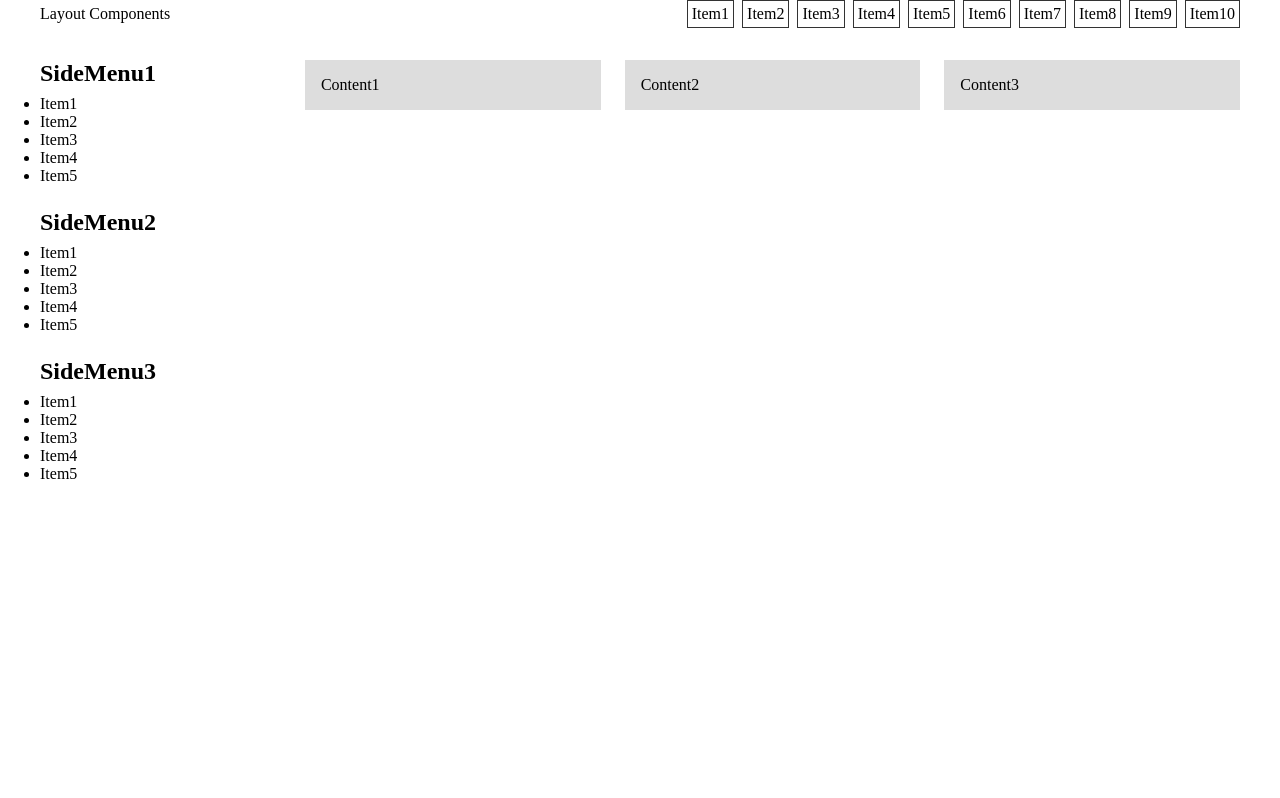
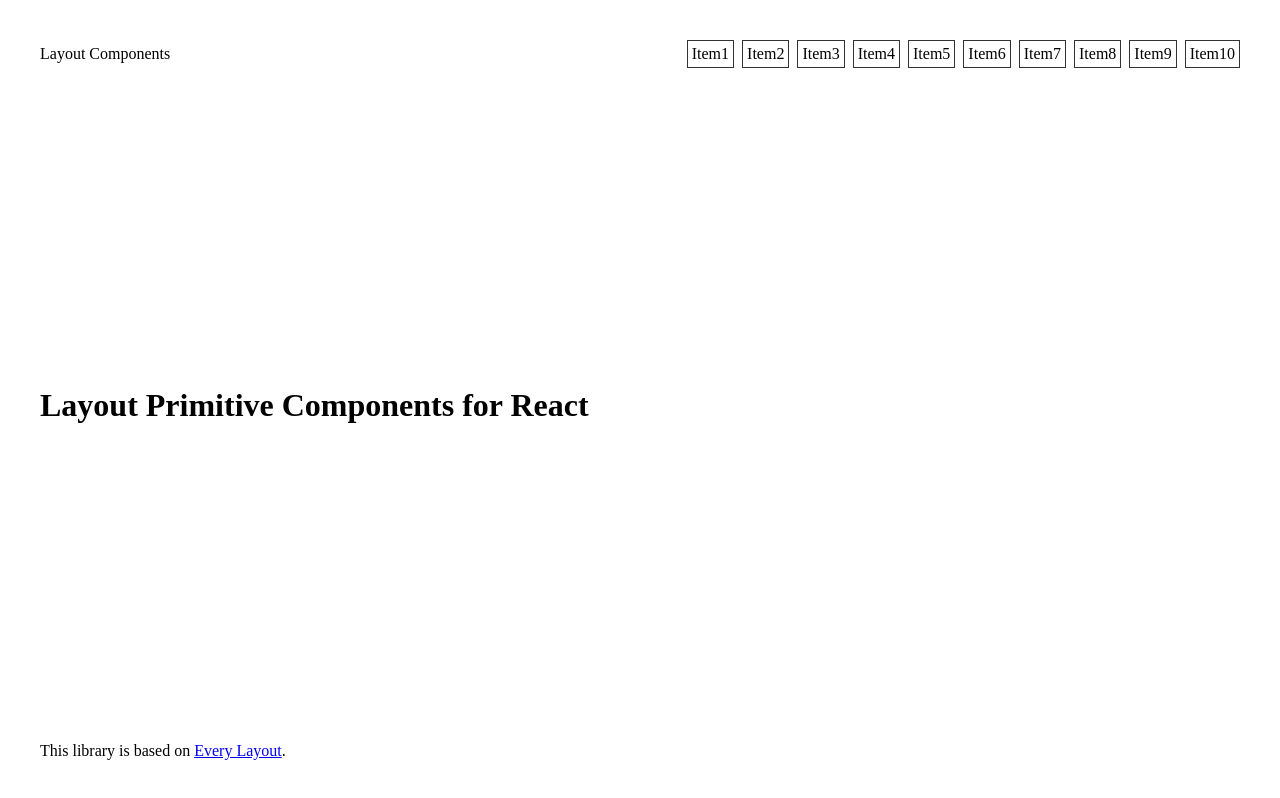
Before and after one commit to Hiratake/layout-components-react, a React (Vite) app: page / in a window 1280 px wide. Shown: the top 798 px of the page. Built offline with nearby package versions, Linux system fonts and the light colour scheme.

Commit message:
feat: coverコンポーネントを追加

```diff
--- /dev/null
+++ b/src/components/LCover/index.tsx
@@ -0,0 +1,78 @@
+// LCover
+
+import { CSSProperties, ElementType, ReactNode } from 'react'
+import { css } from '@emotion/react'
+
+// ----------------------------------------
+// Type
+// ----------------------------------------
+
+export type LayoutCoverProps = {
+  /** Custom tag used for the root element. */
+  tag?: ElementType
+  /** Content of the component. */
+  children?: ReactNode
+  /** Header content of the component. */
+  header?: ReactNode
+  /** Footer content of the component. */
+  footer?: ReactNode
+  /** Defines minimum space between children and around all of child elements. */
+  space?: CSSProperties['padding'] | CSSProperties['marginBlock']
+  /** Minimum height of the component. */
+  minHeight?: CSSProperties['minHeight']
+  /** Whether the spacing is also applied as padding to the container element. */
+  noPad?: boolean
+}
+
+// ----------------------------------------
+// JSX
+// ----------------------------------------
+
+export const LCover = (props: LayoutCoverProps) => {
+  const ComponentTag = props.tag || 'div'
+  const header = props.header && (
+    <div css={headerStyle(props.space)}>{props.header}</div>
+  )
+  const footer = props.footer && (
+    <div css={footerStyle(props.space)}>{props.footer}</div>
+  )
+  return (
+    <ComponentTag css={rootStyle(props)}>
+      {header}
+      {props.children}
+      {footer}
+    </ComponentTag>
+  )
+}
+
+// ----------------------------------------
+// Style
+// ----------------------------------------
+
+const rootStyle = (props: LayoutCoverProps) => {
+  return css`
+    display: flex;
+    flex-direction: column;
+    min-height: ${props.minHeight || '100vh'};
+    padding: ${props.noPad ? 0 : props.space};
+
+    & > * {
+      margin-block-start: auto;
+      margin-block-end: auto;
+    }
+  `
+}
+
+const headerStyle = (space: LayoutCoverProps['space']) => {
+  return css`
+    margin-block-start: 0;
+    margin-block-end: ${space || 0};
+  `
+}
+
+const footerStyle = (space: LayoutCoverProps['space']) => {
+  return css`
+    margin-block-start: ${space || 0};
+    margin-block-end: 0;
+  `
+}
--- a/src/main.ts
+++ b/src/main.ts
@@ -5,6 +5,7 @@ export { LCenter } from './components/LCenter'
 export { LCluster } from './components/LCluster'
 export { LSidebar } from './components/LSidebar'
 export { LSwitcher } from './components/LSwitcher'
+export { LCover } from './components/LCover'
 
 export type { LayoutProviderProps } from './components/LProvider'
 export type { LayoutStackProps } from './components/LStack'
@@ -13,3 +14,4 @@ export type { LayoutCenterProps } from './components/LCenter'
 export type { LayoutClusterProps } from './components/LCluster'
 export type { LayoutSidebarProps } from './components/LSidebar'
 export type { LayoutSwitcherProps } from './components/LSwitcher'
+export type { LayoutCoverProps } from './components/LCover'
--- a/src/view/App.tsx
+++ b/src/view/App.tsx
@@ -4,6 +4,7 @@ import {
   LBox,
   LCenter,
   LCluster,
+  LCover,
   LProvider,
   LSidebar,
   LStack,
@@ -17,8 +18,8 @@ import {
 export const App = () => {
   return (
     <LProvider>
-      <LCenter max="1200px" gutters="24px">
-        <LStack space="32px">
+      <LCover
+        header={
           <LCluster
             tag="header"
             justify="space-between"
@@ -45,7 +46,20 @@ export const App = () => {
               })()}
             </LCluster>
           </LCluster>
+        }
+        footer={
+          <p>
+            This library is based on{' '}
+            <a href="https://every-layout.dev/">Every Layout</a>.
+          </p>
+        }
+        space="40px"
+      >
+        <h1>Layout Primitive Components for React</h1>
+      </LCover>
 
+      <LCenter max="1200px" gutters="24px">
+        <LStack space="32px">
           <LSidebar side="left" sideWidth="240px" space="24px">
             <LStack space="24px">
               {(() => {
```
